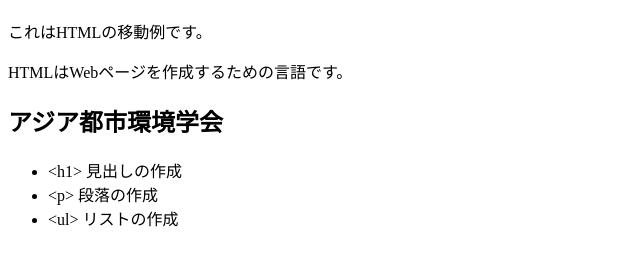
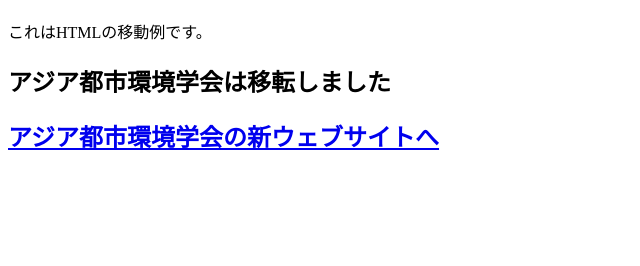
Before and after one commit to Kyoichi-Imaizumi/npo-aiue-github.io, a plain HTML site: page index.html in a window 1280 px wide. Shown: the part 70-336 px from the top of the page, without its empty margins (0-640 px from the left). Drawn offline with Linux system fonts and the light colour scheme.

Commit message:
index.html

```diff
--- a/index.html
+++ b/index.html
@@ -6,12 +6,11 @@
 <body>
     <h1>ようこそ！</h1>
     <p>これはHTMLの移動例です。</p>
-    <p>HTMLはWebページを作成するための言語です。</p>
-    <h2>アジア都市環境学会</h2>
+
+    <h2>アジア都市環境学会は移転しました</h2>
+    <a href="https://sites.google.com/view/npo-aiue-org-2025/%E8%A8%AD%E7%AB%8B%E8%B6%A3%E6%97%A8"><h2>アジア都市環境学会の新ウェブサイトへ</h2></a>
+    <a href="https://sites.google.com/view/npo-aiue-draft01-04/%E8%A8%AD%E7%AB%8B%E8%B6%A3%E6%97%A8">
+
     <ul>
-        <li>&lt;h1&gt; 見出しの作成 </li>
-        <li>&lt;p&gt; 段落の作成 </li>
-        <li>&lt;ul&gt; リストの作成 </li>
-    </ul>
 </body>
 </html>
```
